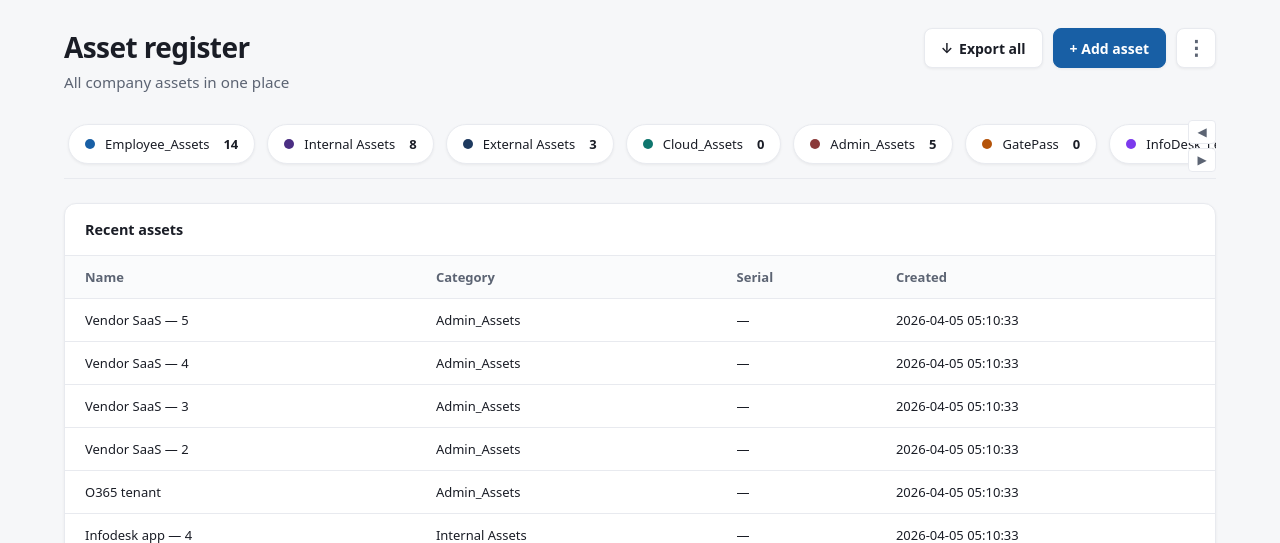
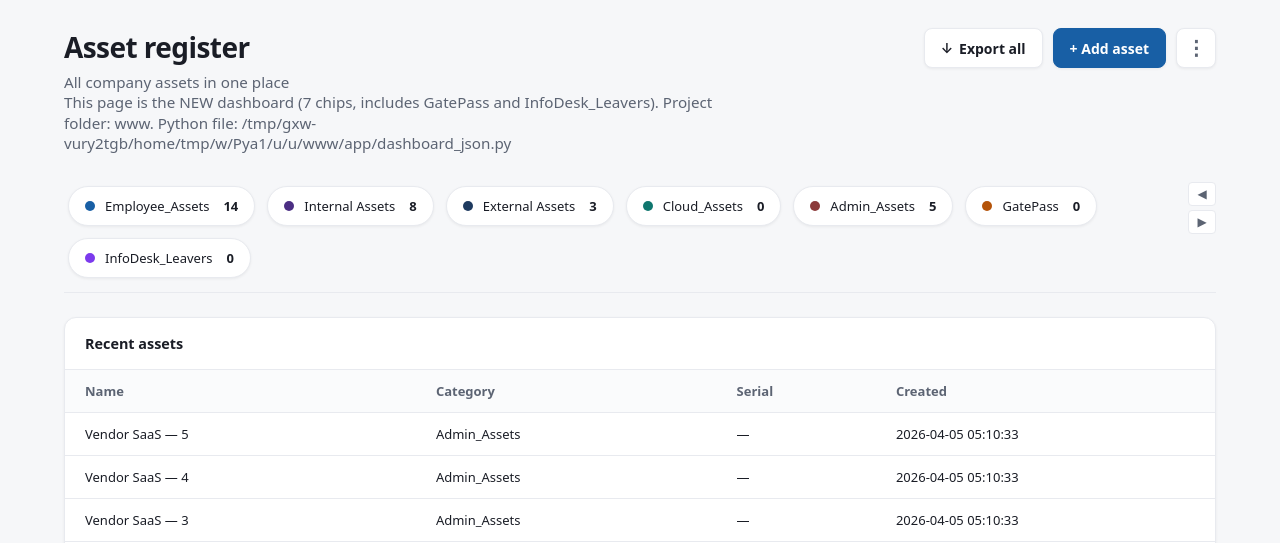
Before and after one commit to bigb787/Employee_Asset_Management_Register, a FastAPI app: page / in a window 1280 px wide. Shown: the top 543 px of the page. Run offline with FastAPI, Linux system fonts and the light colour scheme; data comes from the database, SQL or seed files in the repository.

Commit message:
fix(ui): verify line, no-cache index, chip wrap; run.ps1 port check; init_db uses ensure_schema
Made-with: Cursor

```diff
--- a/app/database.py
+++ b/app/database.py
@@ -15,12 +15,16 @@ def get_connection() -> sqlite3.Connection:
 
 
 def init_db() -> None:
+    """Apply migrations + schema (same as build script) so chips match `CATEGORIES_META`."""
     DATA_DIR.mkdir(parents=True, exist_ok=True)
     if not SCHEMA_PATH.is_file():
         return
     conn = get_connection()
     try:
-        conn.executescript(SCHEMA_PATH.read_text(encoding="utf-8"))
+        from app.dashboard_json import ensure_schema, seed_if_empty
+
+        ensure_schema(conn)
+        seed_if_empty(conn)
         conn.commit()
     finally:
         conn.close()
--- a/app/main.py
+++ b/app/main.py
@@ -2,28 +2,77 @@
 import csv
 import io
 import json
+import logging
 from pathlib import Path
 
-from fastapi import FastAPI
-from fastapi.responses import HTMLResponse, Response
+from fastapi import FastAPI, Response
+from fastapi.responses import HTMLResponse
 from fastapi.staticfiles import StaticFiles
 from fastapi.templating import Jinja2Templates
 from starlette.requests import Request
 
-from app.dashboard_json import build_payload
+from app import dashboard_json as _dashboard_json
+from app.dashboard_json import CATEGORIES_META, build_payload
 from app.database import DB_PATH, get_connection, init_db
 
 ROOT = Path(__file__).resolve().parent.parent
 STATIC_DIR = ROOT / "static"
+_LOG = logging.getLogger("uvicorn.error")
 
 app = FastAPI(title="Employee Asset Management Register")
-app.mount("/static", StaticFiles(directory=str(STATIC_DIR)), name="static")
 templates = Jinja2Templates(directory=str(ROOT / "templates"))
+
+
+def categories_for_index() -> list[dict]:
+    """Chips always match live code (`CATEGORIES_META`), even if API/JSON is stale."""
+    if DB_PATH.is_file():
+        conn = get_connection()
+        try:
+            return build_payload(conn)["categories"]
+        finally:
+            conn.close()
+    counts = {}
+    p = STATIC_DIR / "dashboard-data.json"
+    if p.is_file():
+        try:
+            data = json.loads(p.read_text(encoding="utf-8"))
+            for x in data.get("categories", []):
+                if isinstance(x, dict) and x.get("id") is not None:
+                    counts[str(x["id"])] = int(x.get("count") or 0)
+        except (json.JSONDecodeError, OSError, TypeError, ValueError):
+            pass
+    return [
+        {
+            "id": c["id"],
+            "label": c["label"],
+            "color": c["color"],
+            "count": int(counts.get(c["id"], 0)),
+        }
+        for c in CATEGORIES_META
+    ]
 
 
 @app.get("/", response_class=HTMLResponse)
 async def index(request: Request):
-    return templates.TemplateResponse("index.html", {"request": request})
+    cats = categories_for_index()
+    ui_verify = (
+        f"This page is the NEW dashboard ({len(cats)} chips, includes GatePass and "
+        f"InfoDesk_Leavers). Project folder: {ROOT.name}. Python file: "
+        f"{Path(_dashboard_json.__file__).resolve()}"
+    )
+    return templates.TemplateResponse(
+        "index.html",
+        {
+            "request": request,
+            "categories": cats,
+            "categories_bootstrap_json": json.dumps(cats),
+            "ui_verify": ui_verify,
+        },
+        headers={
+            "Cache-Control": "no-store, no-cache, must-revalidate, max-age=0",
+            "Pragma": "no-cache",
+        },
+    )
 
 
 @app.get("/health")
@@ -32,8 +81,10 @@ def health():
 
 
 @app.get("/api/dashboard-data")
-def api_dashboard_data():
+def api_dashboard_data(response: Response):
     """Live counts from SQLite (same shape as static/dashboard-data.json)."""
+    response.headers["Cache-Control"] = "no-store, max-age=0, must-revalidate"
+    response.headers["Pragma"] = "no-cache"
     if not DB_PATH.is_file():
         p = STATIC_DIR / "dashboard-data.json"
         if p.is_file():
@@ -78,3 +129,12 @@ def export_assets_csv():
 @app.on_event("startup")
 def _startup():
     init_db()
+    ids = [c["id"] for c in CATEGORIES_META]
+    _LOG.warning(
+        "Asset register UI: %s categories from %s (open / and view page source for <!-- ui-categories:)",
+        len(ids),
+        ROOT,
+    )
+
+
+app.mount("/static", StaticFiles(directory=str(STATIC_DIR)), name="static")
--- a/templates/index.html
+++ b/templates/index.html
@@ -49,6 +49,14 @@
         font-size: 0.95rem;
         color: var(--muted);
       }
+      .ui-verify {
+        margin: 10px 0 0;
+        font-size: 0.7rem;
+        line-height: 1.35;
+        color: #64748b;
+        max-width: 42rem;
+        word-break: break-word;
+      }
       .header-actions {
         display: flex;
         align-items: center;
@@ -97,9 +105,10 @@
       }
       .chip-strip {
         display: flex;
+        flex-wrap: wrap;
         align-items: center;
         gap: 12px;
-        overflow-x: auto;
+        overflow-x: visible;
         padding: 12px 4px 14px;
         scroll-behavior: smooth;
         -webkit-overflow-scrolling: touch;
@@ -213,6 +222,7 @@
     </style>
   </head>
   <body>
+    <!-- ui-categories: {% for c in categories %}{{ c.id }}{% if not loop.last %},{% endif %}{% endfor %} -->
     <div class="page">
       <div id="err" class="err" style="display: none"></div>
 
@@ -220,6 +230,7 @@
         <div class="titles">
           <h1 id="dashTitle">Asset register</h1>
           <p id="dashSubtitle">All company assets in one place</p>
+          <p id="uiVerify" class="ui-verify">{{ ui_verify }}</p>
         </div>
         <div class="header-actions">
           <button type="button" class="btn" id="btnExport" title="Download CSV">
@@ -233,7 +244,15 @@
       </header>
 
       <div class="chip-strip-wrap">
-        <div class="chip-strip" id="chipStrip" aria-label="Categories"></div>
+        <div class="chip-strip" id="chipStrip" aria-label="Categories">
+          {% for c in categories %}
+          <div class="chip" data-category-id="{{ c.id }}">
+            <span class="chip-dot" style="background:{{ c.color }}"></span>
+            <span>{{ c.label }}</span>
+            <span class="chip-count">{{ c.count }}</span>
+          </div>
+          {% endfor %}
+        </div>
         <div class="chip-nav" aria-hidden="true">
           <button type="button" id="chipScrollL" title="Scroll left">◀</button>
           <button type="button" id="chipScrollR" title="Scroll right">▶</button>
@@ -247,6 +266,8 @@
         </div>
       </section>
     </div>
+
+    <script type="application/json" id="categories-bootstrap">{{ categories_bootstrap_json | safe }}</script>
 
     <script>
       (function () {
@@ -277,15 +298,49 @@
           return map[id] || id;
         }
 
+        var categoriesBootstrap = [];
+        try {
+          var bootEl = document.getElementById("categories-bootstrap");
+          if (bootEl && bootEl.textContent) {
+            categoriesBootstrap = JSON.parse(bootEl.textContent);
+          }
+        } catch (e1) {}
+
+        function mergeCategories(apiCats) {
+          if (!categoriesBootstrap.length) {
+            return apiCats || [];
+          }
+          var apiById = {};
+          (apiCats || []).forEach(function (c) {
+            apiById[c.id] = c;
+          });
+          return categoriesBootstrap.map(function (b) {
+            var a = apiById[b.id];
+            return {
+              id: b.id,
+              label: b.label,
+              color: b.color,
+              count:
+                a && a.count != null
+                  ? a.count
+                  : b.count != null
+                    ? b.count
+                    : 0,
+            };
+          });
+        }
+
         function render(data) {
           if (data.title) document.getElementById("dashTitle").textContent = data.title;
           if (data.subtitle)
             document.getElementById("dashSubtitle").textContent = data.subtitle;
 
+          var categories = mergeCategories(data.categories);
           chipStrip.innerHTML = "";
-          (data.categories || []).forEach(function (c) {
+          categories.forEach(function (c) {
             var el = document.createElement("div");
             el.className = "chip";
+            el.setAttribute("data-category-id", c.id);
             el.innerHTML =
               '<span class="chip-dot" style="background:' +
               (c.color || "#888") +
@@ -331,13 +386,18 @@
 
         async function load() {
           try {
-            var url = "/api/dashboard-data";
-            var res = await fetch(url, { credentials: "same-origin" });
+            var url = "/api/dashboard-data?_=" + Date.now();
+            var res = await fetch(url, {
+              credentials: "same-origin",
+              cache: "no-store",
+            });
             if (!res.ok) throw new Error("API " + res.status);
             render(await res.json());
           } catch (e) {
             try {
-              var r2 = await fetch("/static/dashboard-data.json", { cache: "no-store" });
+              var r2 = await fetch("/static/dashboard-data.json?_=" + Date.now(), {
+                cache: "no-store",
+              });
               if (!r2.ok) throw new Error("static JSON missing");
               render(await r2.json());
             } catch (e2) {
```
Also changed, not shown: README.md, 2 other files.
